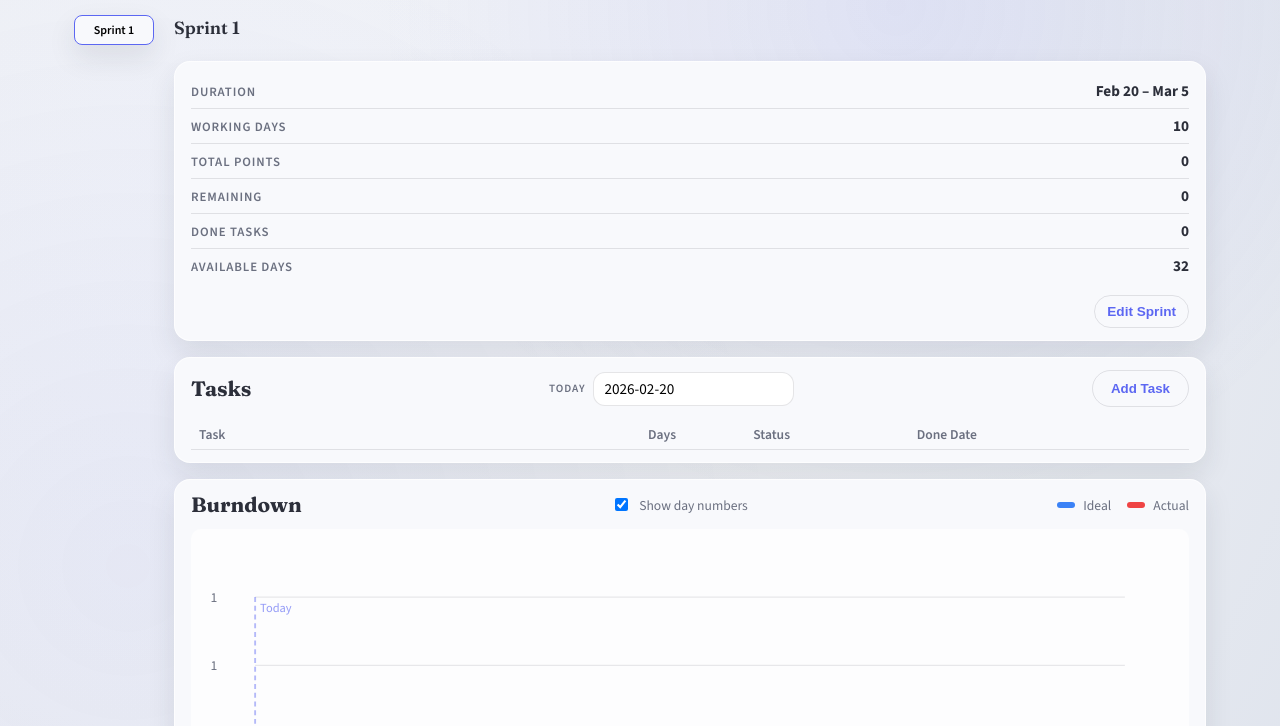
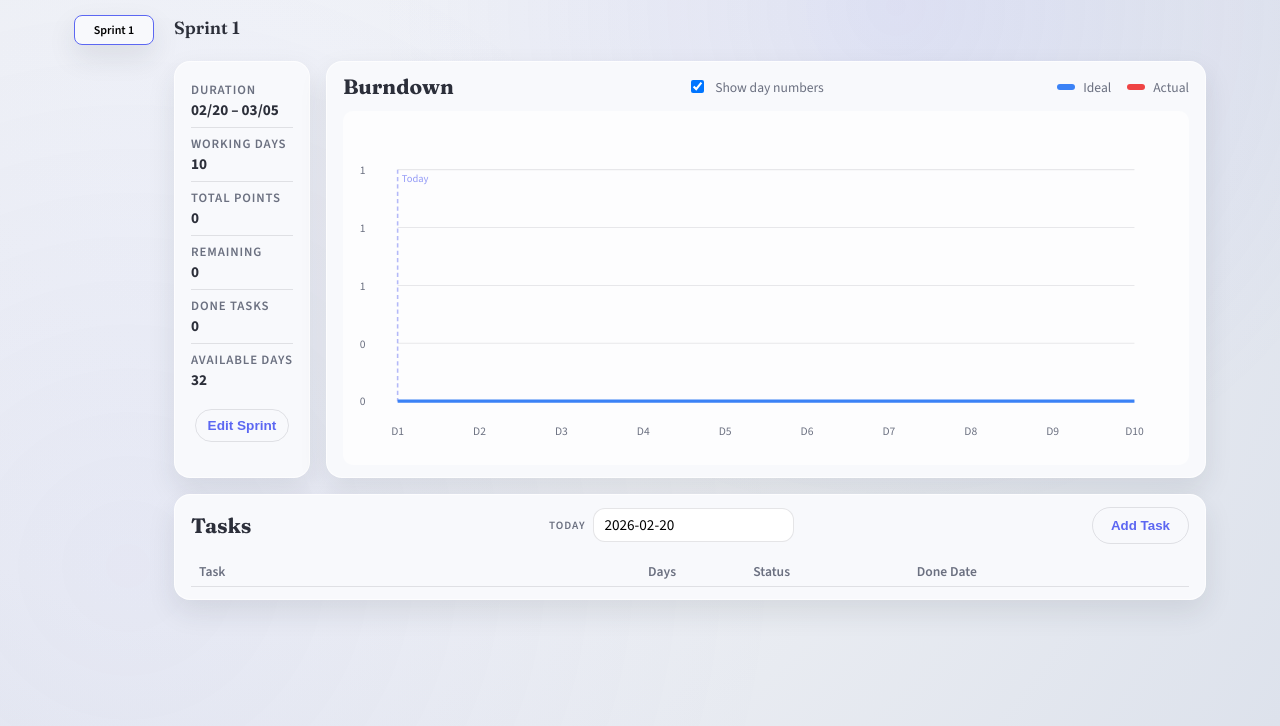
Before and after one commit to daekyuny/bdc_studio, a website: page index.html in a window 1280 px wide. Shown: the part 74-800 px from the top of the page. Drawn offline with nearby package versions, Linux system fonts and the light colour scheme.

Commit message:
Side-by-side summary+burndown, mm/dd dates, centered Edit button
- Move burndown chart to right of sprint summary in .info-row grid
- Sprint summary card shrinks to fit content; burndown takes remaining space
- Summary rows stack label above value for compact width
- Equal card height via align-items: stretch
- Date format changed to mm/dd everywhere (summary duration, chart x-axis)
- Edit Sprint button centered in summary footer

Co-Authored-By: Claude Sonnet 4.6 <noreply@anthropic.com>

```diff
--- a/app.js
+++ b/app.js
@@ -49,7 +49,9 @@
   var toShortDate = (isoDate) => {
     if (!isoDate) return "";
     const date = /* @__PURE__ */ new Date(isoDate + "T00:00:00");
-    return date.toLocaleDateString(void 0, { month: "short", day: "numeric" });
+    const m = String(date.getMonth() + 1).padStart(2, "0");
+    const d = String(date.getDate()).padStart(2, "0");
+    return `${m}/${d}`;
   };
   var getWorkingDates = (startIso, endIso) => {
     if (!startIso || !endIso) return [];
--- a/index.html
+++ b/index.html
@@ -38,6 +38,7 @@
             <p class="sprint-title-text" id="sprintTitleText">Sprint 1</p>
           </div>
 
+          <div class="info-row">
             <div class="card" id="statsCard">
               <div class="summary-list">
                 <div class="summary-row">
@@ -72,6 +73,28 @@
 
             <div class="card">
               <div class="card-header">
+                <h2>Burndown</h2>
+                <div class="toggle">
+                  <input type="checkbox" id="showDayNumbers" checked />
+                  <label for="showDayNumbers">Show day numbers</label>
+                </div>
+                <div class="legend">
+                  <span class="legend-item">
+                    <span class="swatch ideal"></span>Ideal
+                  </span>
+                  <span class="legend-item">
+                    <span class="swatch actual"></span>Actual
+                  </span>
+                </div>
+              </div>
+              <div class="chart-wrap">
+                <svg id="burndownChart" viewBox="0 0 800 320" role="img"></svg>
+              </div>
+            </div>
+          </div>
+
+          <div class="card">
+            <div class="card-header">
               <h2>Tasks</h2>
               <div class="today-field">
                 <label for="sprintToday">Today</label>
@@ -95,26 +118,6 @@
             </div>
           </div>
 
-          <div class="card">
-            <div class="card-header">
-              <h2>Burndown</h2>
-              <div class="toggle">
-                <input type="checkbox" id="showDayNumbers" checked />
-                <label for="showDayNumbers">Show day numbers</label>
-              </div>
-              <div class="legend">
-                <span class="legend-item">
-                  <span class="swatch ideal"></span>Ideal
-                </span>
-                <span class="legend-item">
-                  <span class="swatch actual"></span>Actual
-                </span>
-              </div>
-            </div>
-            <div class="chart-wrap">
-              <svg id="burndownChart" viewBox="0 0 800 320" role="img"></svg>
-            </div>
-          </div>
         </section>
       </main>
     </div>
--- a/src/utils.js
+++ b/src/utils.js
@@ -20,7 +20,9 @@ export const addDays = (isoDate, days) => {
 export const toShortDate = (isoDate) => {
   if (!isoDate) return "";
   const date = new Date(isoDate + "T00:00:00");
-  return date.toLocaleDateString(undefined, { month: "short", day: "numeric" });
+  const m = String(date.getMonth() + 1).padStart(2, "0");
+  const d = String(date.getDate()).padStart(2, "0");
+  return `${m}/${d}`;
 };
 
 export const getWorkingDates = (startIso, endIso) => {
--- a/styles.css
+++ b/styles.css
@@ -147,6 +147,14 @@ p {
   grid-template-columns: 1fr 1fr;
   gap: 16px;
   align-items: start;
+}
+
+.info-row {
+  display: grid;
+  grid-template-columns: auto 1fr;
+  gap: 16px;
+  align-items: stretch;
+  min-width: 0;
 }
 
 .card {
@@ -454,8 +462,8 @@ h3 {
 
 .summary-row {
   display: flex;
-  justify-content: space-between;
-  align-items: center;
+  flex-direction: column;
+  gap: 2px;
   padding: 7px 0;
   border-bottom: 1px solid var(--stroke);
 }
@@ -488,7 +496,7 @@ h3 {
 .summary-footer {
   margin-top: 12px;
   display: flex;
-  justify-content: flex-end;
+  justify-content: center;
 }
 
 .label-row {
```
Lines whose indentation alone changed are shown as unchanged.
